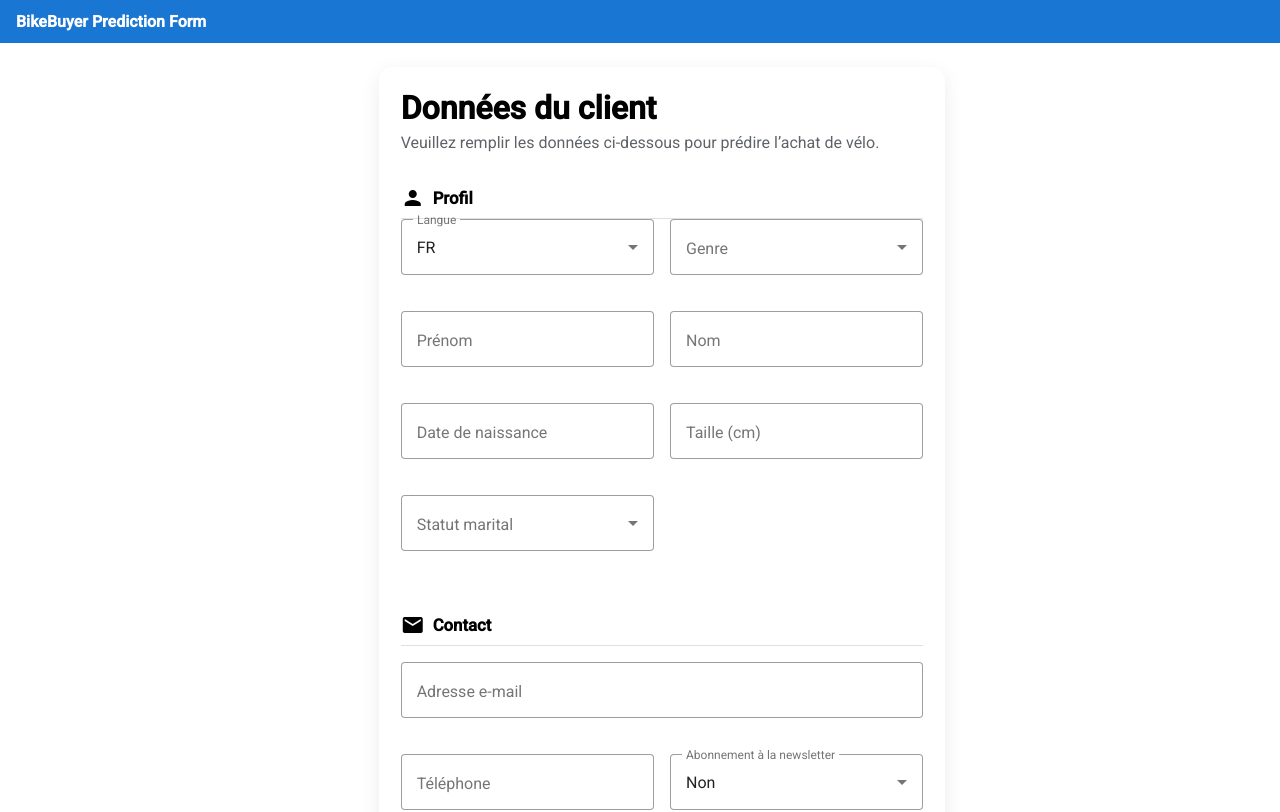
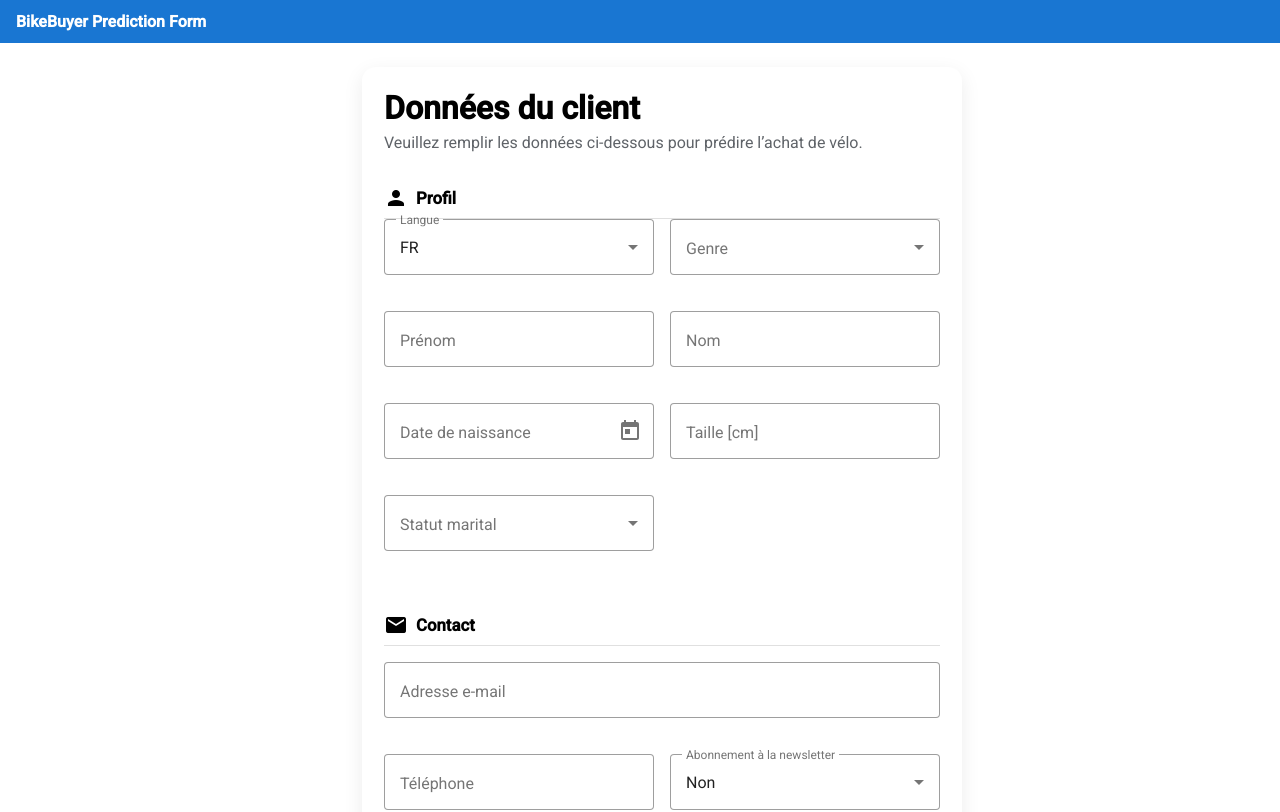
Before and after one commit to francoisbrouchoud/bike-buyer-form, an Angular app: page / in a window 1280 px wide. Shown: the top 812 px of the page. Built offline with nearby package versions, Linux system fonts and the light colour scheme.

Commit message:
feat: add datePicket and size limit

```diff
--- a/src/app/features/registration-form.component.html
+++ b/src/app/features/registration-form.component.html
@@ -33,14 +33,18 @@
 
     <mat-form-field appearance="outline">
       <mat-label>Date de naissance</mat-label>
-      <input matInput [matDatepicker]="picker" formControlName="birthDate">
+      <input matInput
+            [matDatepicker]="picker"
+            formControlName="birthDate">
+      <mat-datepicker-toggle matSuffix [for]="picker"></mat-datepicker-toggle>
       <mat-datepicker #picker></mat-datepicker>
-      <mat-hint *ngIf="age !== null">Âge : {{ age }}</mat-hint>
     </mat-form-field>
 
     <mat-form-field appearance="outline">
-      <mat-label>Taille (cm)</mat-label>
+      <mat-label>Taille [cm]</mat-label>
       <input matInput type="number" formControlName="height">
+      <mat-error *ngIf="form.get('height')?.errors?.['min']">Min 100 cm</mat-error>
+      <mat-error *ngIf="form.get('height')?.errors?.['max']">Max 275 cm</mat-error>
     </mat-form-field>
 
     <mat-form-field appearance="outline">
--- a/src/app/features/registration-form.component.ts
+++ b/src/app/features/registration-form.component.ts
@@ -1,6 +1,6 @@
 import { Component, OnInit, inject } from '@angular/core';
 import { CommonModule } from '@angular/common';
-import { FormBuilder, ReactiveFormsModule } from '@angular/forms';
+import { FormBuilder, ReactiveFormsModule, Validators } from '@angular/forms';
 import { MatFormFieldModule } from '@angular/material/form-field';
 import { MatInputModule } from '@angular/material/input';
 import { MatSelectModule } from '@angular/material/select';
@@ -14,6 +14,7 @@ import { MatProgressSpinnerModule } from '@angular/material/progress-spinner';
 import { ApiService, BikeBuyerPayload } from '../services/api.service';
 import { MatAutocompleteModule } from '@angular/material/autocomplete';
 import { GeoAdminService } from '../services/geoadmin.service';
+import { MAT_DATE_LOCALE } from '@angular/material/core';
 import { Observable, of, debounceTime, distinctUntilChanged, filter, map, startWith, switchMap } from 'rxjs';
 
 type Country = 'CH' | 'DE' | 'GB';
@@ -47,6 +48,7 @@ const YEARLY_INCOME_OPTIONS = [
 @Component({
   selector: 'app-registration-form',
   standalone: true,
+  providers: [{ provide: MAT_DATE_LOCALE, useValue: 'fr-CH' }],
   imports: [
     CommonModule, ReactiveFormsModule,
     MatFormFieldModule, MatInputModule, MatSelectModule,
@@ -89,7 +91,7 @@ export class RegistrationFormComponent implements OnInit {
     lastName:  [''],
     gender:    [''],
     birthDate: [null as Date | null],
-    height:    [null as number | null],
+    height:    [null, [Validators.min(100), Validators.max(275)]],
     maritalStatus: [''],
     emailAddress: [''],
     phoneNumber: [''],
```
